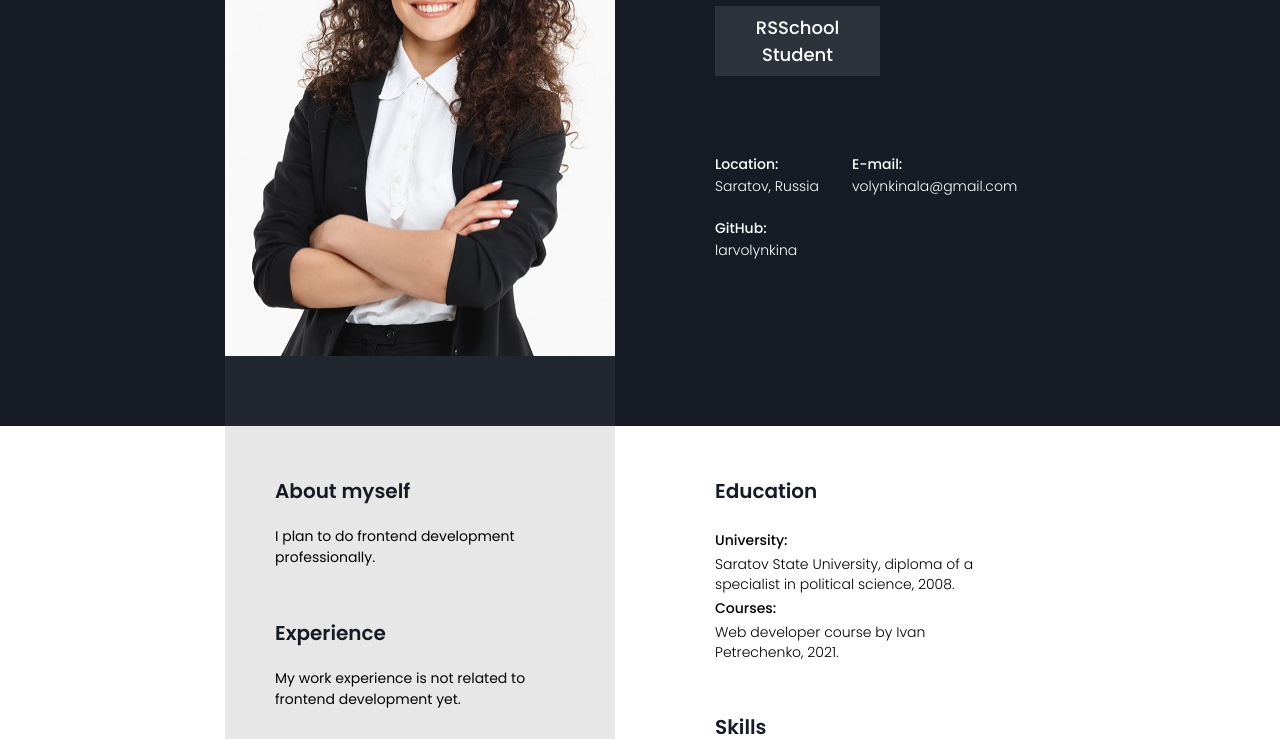
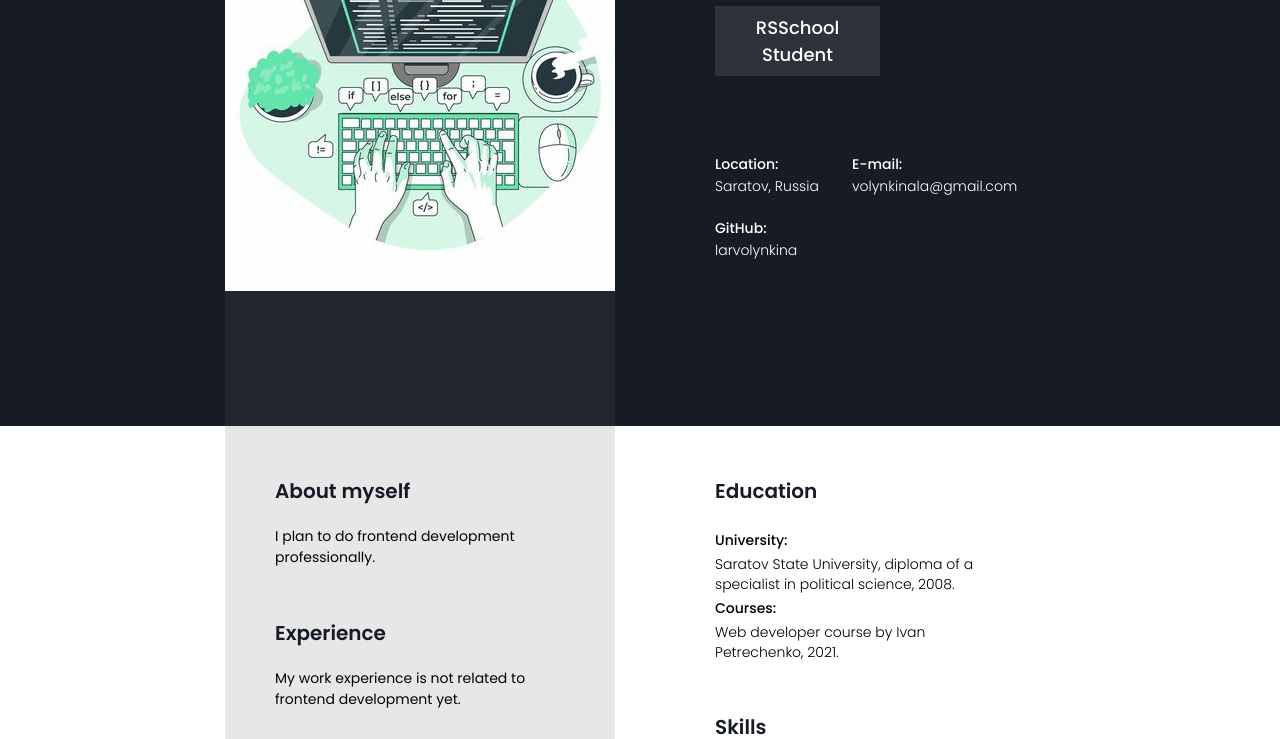
Before and after one commit to larvolynkina/rsschool-cv, a plain HTML site: page index.html in a window 1280 px wide. Shown: the part 229-968 px from the top of the page. Drawn offline with Linux system fonts and the light colour scheme.

Commit message:
feat: finish

```diff
--- a/index.html
+++ b/index.html
@@ -40,7 +40,7 @@
                 <div class="promo-img">
                     <div class="promo-img-bg"></div>
                     <div class="promo-img-photo">
-                        <img src="img/photo.jpg" width="390" height="520" alt="place-for-photo">
+                        <img src="img/avatar.jpg" width="390" height="390" alt="place-for-photo">
                     </div>
                 </div>
             </div>
--- a/style.css
+++ b/style.css
@@ -106,6 +106,7 @@ a {
 
 .promo-img {
   position: relative;
+  margin-top: 65px;
 }
 
 .promo-img-photo {
@@ -114,7 +115,7 @@ a {
 
 .promo-img-bg {
   position: absolute;
-  top: -100px;
+  top: -130px;
   width: 390px;
   height: 700px;
   background-color: #e7e8e9;
```
Also changed, not shown: img/avatar.jpg (added).
